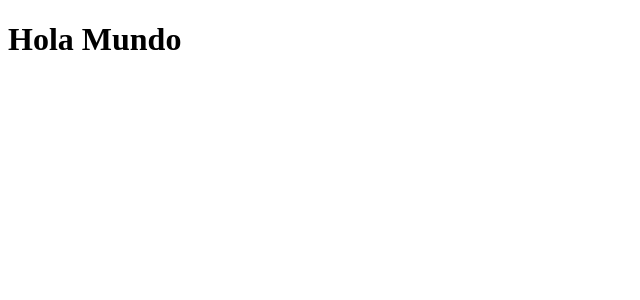
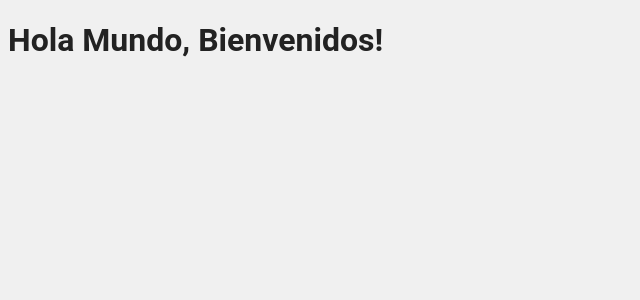
Before and after one commit to nilia2020/React-template-webpack, a React app: page / in a window 1280 px wide. Shown: the top 300 px of the page, without its empty margins (0-640 px from the left). Built offline with nearby package versions, Linux system fonts and the light colour scheme.

Commit message:
sass funcionando

```diff
--- a/public/index.html
+++ b/public/index.html
@@ -4,7 +4,7 @@
     <meta charset="UTF-8" />
     <meta http-equiv="X-UA-Compatible" content="IE=edge" />
     <meta name="viewport" content="width=device-width, initial-scale=1.0" />
-    <title>Document</title>
+    <title>React Shop</title>
   </head>
   <body>
     <div id="app"></div>
--- a/src/components/App.jsx
+++ b/src/components/App.jsx
@@ -1,8 +1,9 @@
 import React from 'react'
+import '../styles/global.scss'
 
 const App = () => {
     return (
-        <h1>Hola Mundo</h1>
+        <h1>Hola Mundo, Bienvenidos!</h1>
     );
 }
 
--- /dev/null
+++ b/src/styles/global.scss
@@ -0,0 +1,8 @@
+$base-color: #efefefe5;
+$color:rgba(5,5,5,0.88);
+
+body {
+    background-color: $base-color;
+    color: $color;
+    font-family: 'Roboto', sans-serif;
+}
--- a/webpack.config.js
+++ b/webpack.config.js
@@ -1,39 +1,53 @@
-const path = require('path')
-const HtmlWebpackPlugin = require('html-webpack-plugin')
-
+const path = require("path");
+const HtmlWebpackPlugin = require("html-webpack-plugin");
+const MiniCssExtractPlugin = require("mini-css-extract-plugin");
 module.exports = {
-    entry: './src/index.js',
+  entry: "./src/index.js",
   output: {
-        path: path.resolve(__dirname, 'dist'),
-        filename: 'bundle.js',
+    path: path.resolve(__dirname, "dist"),
+    filename: "bundle.js",
   },
-    mode: 'development',
+  mode: "development",
   resolve: {
-        extensions: ['.js', '.jsx'],
+    extensions: [".js", ".jsx"],
   },
-    module : {
+  module: {
     rules: [
       {
         test: /\.(js|jsx)$/,
         exclude: /node_modules/,
         use: {
-                    loader: 'babel-loader'
-                }
+          loader: "babel-loader",
+        },
       },
       {
         test: /\.html$/,
         use: [
           {
-                        loader: 'html-loader'
-                    }
-                ]
-            }
-        ]
+            loader: "html-loader",
+          },
+        ],
+      },
+      {
+        test: /\.s[ac]ss$/i,
+        use: ["style-loader", "css-loader", "sass-loader"],
+      },
+    ],
   },
   plugins: [
     new HtmlWebpackPlugin({
-            template: './public/index.html',
-            filename: './index.html'
+      template: "./public/index.html",
+      filename: "./index.html",
     }),
-    ]
-}
+    new MiniCssExtractPlugin({
+      filename: "[name].css",
+    }),
+  ],
+  devServer: {
+    static: {
+      directory: path.join(__dirname, "dist"),
+    },
+    compress: true,
+    port: 3005,
+  },
+};
```
Also changed, not shown: package.json (+7 -0 lines), 1 other file (tests, documents, lock files or other folders). Lines whose indentation alone changed are shown as unchanged.
